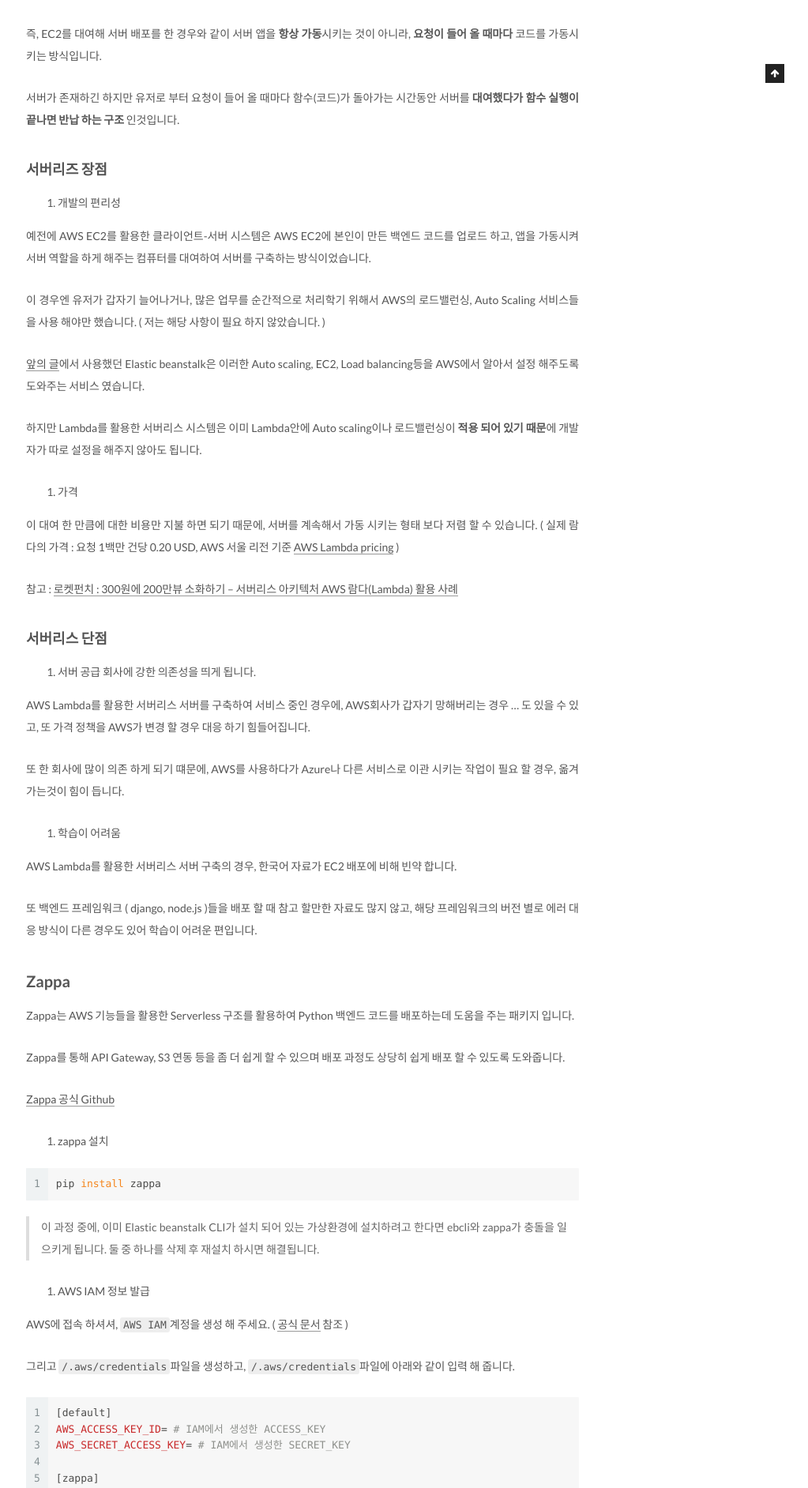
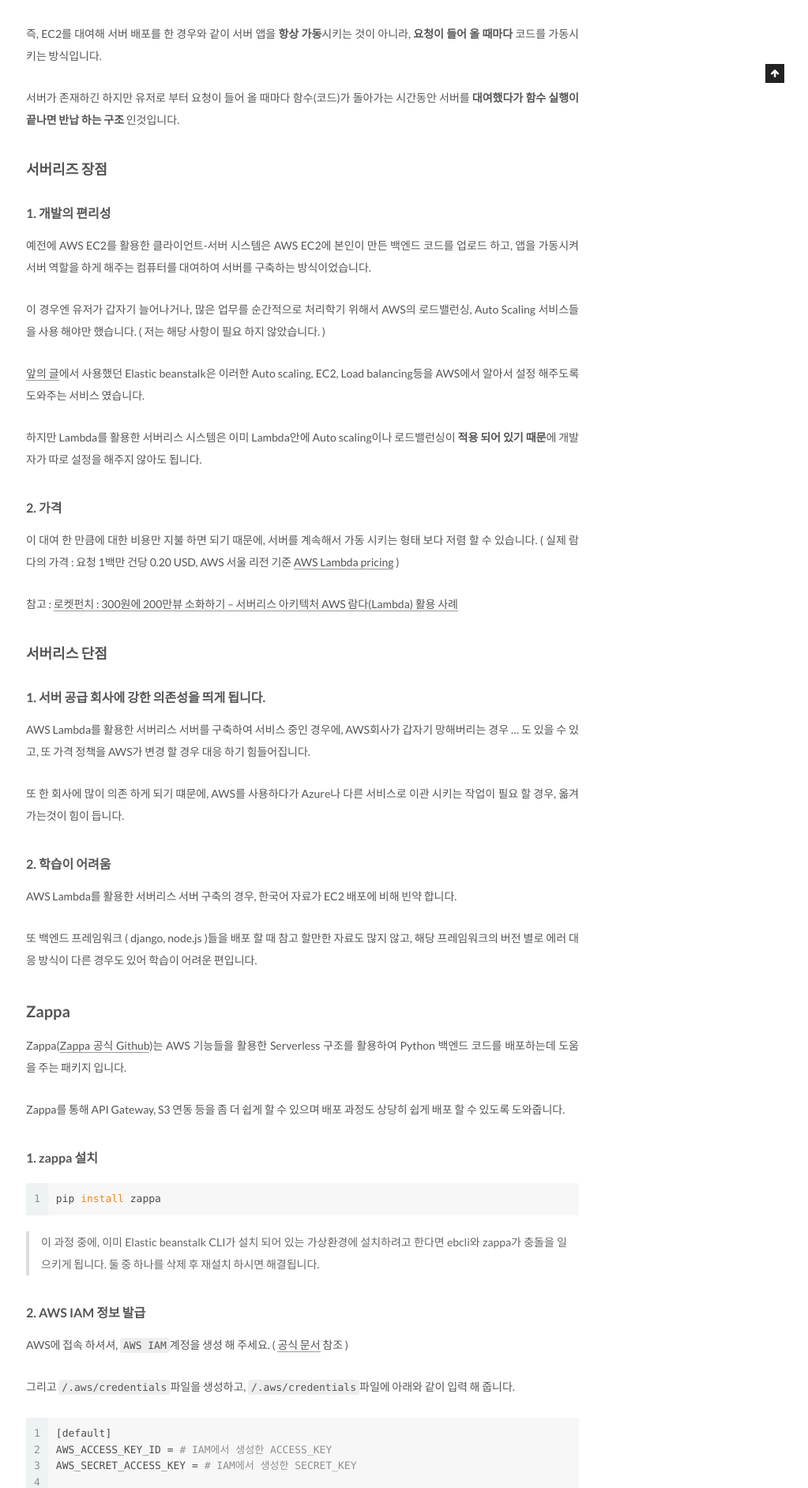
Before and after one commit to kangraemin/kangraemin.github.io, a Jekyll site: the page built from _posts/2020-10-03-django-zappa-serverless.md, in a window 1280 px wide. Shown: the part 895-2779 px from the top of the page at 79% size, without its empty margins (257-1280 px from the left). Built offline with Jekyll 4.4.1, drawn with Linux system fonts in a browser that asks for light colours; comment, search, counter and statistics services are not loaded; some of the changed text lies outside the part shown.

Commit message:
Fix improper text align

````diff
--- a/_posts/2020-10-03-django-zappa-serverless.md
+++ b/_posts/2020-10-03-django-zappa-serverless.md
@@ -34,7 +34,7 @@ AWS Lambda를 활용한 서버리스 시스템 에서는 백엔드 코드를 Lam
 
 ### 서버리즈 장점
 
-1. 개발의 편리성
+#### 1. 개발의 편리성
 
 예전에 AWS EC2를 활용한 클라이언트-서버 시스템은 AWS EC2에 본인이 만든 백엔드 코드를 업로드 하고, 앱을 가동시켜 서버 역할을 하게 해주는 컴퓨터를 대여하여 서버를 구축하는 방식이었습니다.
 
@@ -44,7 +44,7 @@ AWS Lambda를 활용한 서버리스 시스템 에서는 백엔드 코드를 Lam
 
 하지만 Lambda를 활용한 서버리스 시스템은 이미 Lambda안에 Auto scaling이나 로드밸런싱이 **적용 되어 있기 때문**에 개발자가 따로 설정을 해주지 않아도 됩니다.
 
-2. 가격
+#### 2. 가격
 
 이 대여 한 만큼에 대한 비용만 지불 하면 되기 때문에, 서버를 계속해서 가동 시키는 형태 보다 저렴 할 수 있습니다. ( 실제 람다의 가격 : 요청 1백만 건당 0.20 USD, AWS 서울 리전 기준 [AWS Lambda pricing](https://aws.amazon.com/ko/lambda/pricing/) )
 
@@ -52,13 +52,13 @@ AWS Lambda를 활용한 서버리스 시스템 에서는 백엔드 코드를 Lam
 
 ### 서버리스 단점
 
-1. 서버 공급 회사에 강한 의존성을 띄게 됩니다.
+#### 1. 서버 공급 회사에 강한 의존성을 띄게 됩니다.
 
 AWS Lambda를 활용한 서버리스 서버를 구축하여 서비스 중인 경우에, AWS회사가 갑자기 망해버리는 경우 ... 도 있을 수 있고, 또 가격 정책을 AWS가 변경 할 경우 대응 하기 힘들어집니다.
 
 또 한 회사에 많이 의존 하게 되기 떄문에, AWS를 사용하다가 Azure나 다른 서비스로 이관 시키는 작업이 필요 할 경우, 옮겨 가는것이 힘이 듭니다.
 
-2. 학습이 어려움
+#### 2. 학습이 어려움
 
 AWS Lambda를 활용한 서버리스 서버 구축의 경우, 한국어 자료가 EC2 배포에 비해 빈약 합니다.
 
@@ -66,13 +66,11 @@ AWS Lambda를 활용한 서버리스 서버 구축의 경우, 한국어 자료
 
 ## Zappa
 
-Zappa는 AWS 기능들을 활용한 Serverless 구조를 활용하여 Python 백엔드 코드를 배포하는데 도움을 주는 패키지 입니다.
+Zappa([Zappa 공식 Github](https://github.com/Miserlou/Zappa))는 AWS 기능들을 활용한 Serverless 구조를 활용하여 Python 백엔드 코드를 배포하는데 도움을 주는 패키지 입니다.
 
 Zappa를 통해 API Gateway, S3 연동 등을 좀 더 쉽게 할 수 있으며 배포 과정도 상당히 쉽게 배포 할 수 있도록 도와줍니다.
 
-[Zappa 공식 Github](https://github.com/Miserlou/Zappa)
-
-1. zappa 설치
+#### 1. zappa 설치
 
 ```bash
 pip install zappa
@@ -80,7 +78,7 @@ pip install zappa
 
 > 이 과정 중에, 이미 Elastic beanstalk CLI가 설치 되어 있는 가상환경에 설치하려고 한다면 ebcli와 zappa가 충돌을 일으키게 됩니다. 둘 중 하나를 삭제 후 재설치 하시면 해결됩니다.
 
-2. AWS IAM 정보 발급
+#### 2. AWS IAM 정보 발급
 
 AWS에 접속 하셔셔, `AWS IAM`계정을 생성 해 주세요. ( [공식 문서](https://docs.aws.amazon.com/ko_kr/IAM/latest/UserGuide/introduction.html) 참조 )
 
@@ -88,17 +86,17 @@ AWS에 접속 하셔셔, `AWS IAM`계정을 생성 해 주세요. ( [공식 문
 
 ```bash
 [default]
-AWS_ACCESS_KEY_ID= # IAM에서 생성한 ACCESS_KEY
-AWS_SECRET_ACCESS_KEY= # IAM에서 생성한 SECRET_KEY
+AWS_ACCESS_KEY_ID = # IAM에서 생성한 ACCESS_KEY
+AWS_SECRET_ACCESS_KEY = # IAM에서 생성한 SECRET_KEY
 
 [zappa]
-AWS_ACCESS_KEY_ID= # IAM에서 생성한 ACCESS_KEY
-AWS_SECRET_ACCESS_KEY= # IAM에서 생성한 SECRET_KEY
+AWS_ACCESS_KEY_ID = # IAM에서 생성한 ACCESS_KEY
+AWS_SECRET_ACCESS_KEY = # IAM에서 생성한 SECRET_KEY
 ```
 
 이렇게 생성 해놓으면, AWS별로 KEY값들을 관리하기 수월 해 집니다.
 
-3. Set up zappa
+#### 3. Set up zappa
 
 ```bash
 $zappa init
@@ -169,7 +167,7 @@ Enjoy!,
  ~ Team Zappa!
 ```
 
-4. region 추가
+#### 4. region 추가
 
 위 과정을 거치면, 프로젝트의 루트에 `zappa_settings.json`가 생성 됩니다.
 
@@ -179,7 +177,7 @@ Enjoy!,
 
 여기서 `aws_region` 항목을 `ap-northeast-2`로 추가 해주어 `서울`지역으로 설정 해 줍니다. ( `ap-northeast-2`는 서울을 의미합니다. 다른 지역은 [AWS 공식 문서](https://docs.aws.amazon.com/ko_kr/AWSEC2/latest/UserGuide/using-regions-availability-zones.html)를 참조 해주세요 )
 
-5. Zappa 배포
+#### 5. Zappa 배포
 
 ```bash
 $ zappa deploy
````
